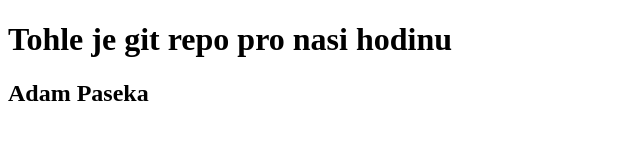
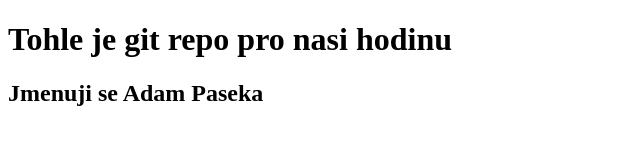
Before and after one commit to deinosuch/webovka13, a plain HTML site: page index.html in a window 1280 px wide. Shown: the whole page, without its empty margins (0-640 px from the left). Drawn offline with Linux system fonts and the light colour scheme.

Commit message:
pridat vetu

```diff
--- a/index.html
+++ b/index.html
@@ -7,6 +7,6 @@
 </head>
 <body>
     <h1>Tohle je git repo pro nasi hodinu</h1>
-    <h2>Adam Paseka</h2>
+    <h2>Jmenuji se Adam Paseka</h2>
 </body>
 </html>
```
